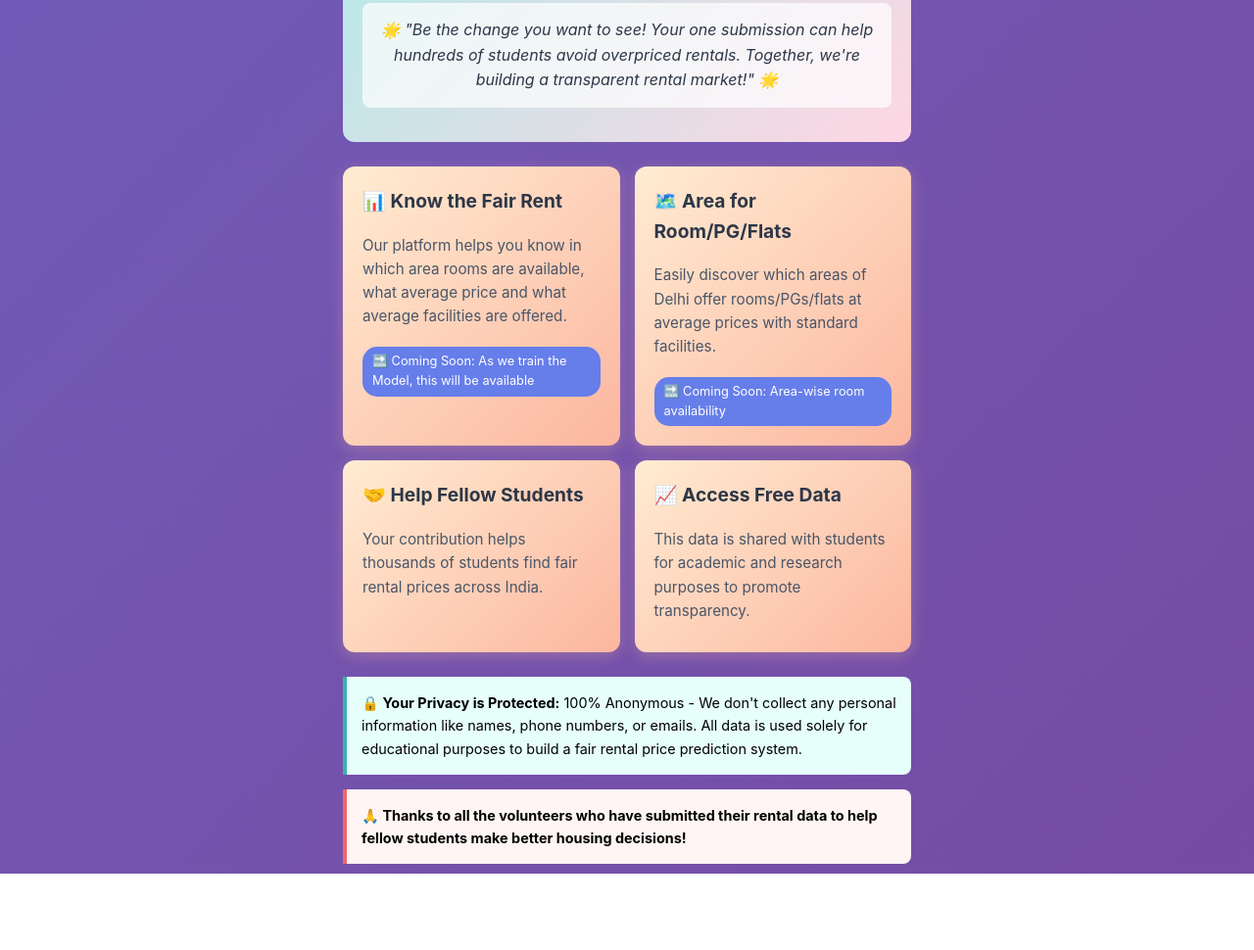
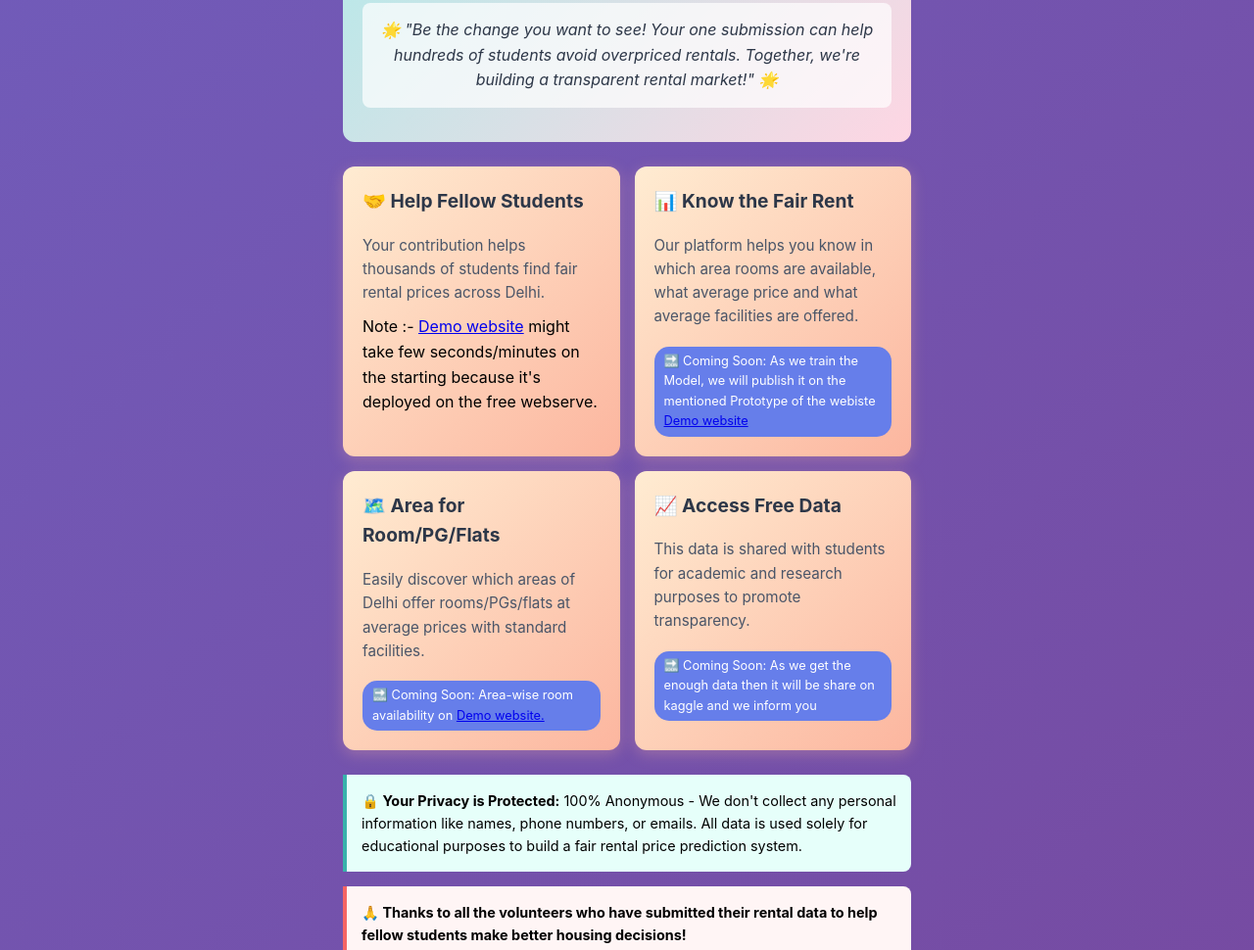
Before and after one commit to rentsurvey/Form, a plain HTML site: page index.html in a window 1280 px wide. Shown: the part 5048-6018 px from the top of the page at 98% size. Before the commit the page ends 5940 px from the top, so only its background shows below. Drawn offline with Linux system fonts and the light colour scheme; no server answers.

Commit message:
Web hyperlink for Demo

```diff
--- a/index.html
+++ b/index.html
@@ -812,27 +812,29 @@
     <!-- Service Sections -->
     <div class="service-sections">
         <div class="service-box">
+            <h3>🤝 Help Fellow Students</h3>
+            <p>Your contribution helps thousands of students find fair rental prices across Delhi.</p>
+            <span class="note"> Note :- <a href="https://rentfair-app.onrender.com">Demo website</a> might take few seconds/minutes on the starting because it's deployed on the free webserve.</span>
+        </div>
+
+        <div class="service-box">
             <h3>📊 Know the Fair Rent</h3>
             <p>Our platform helps you know in which area rooms are available, what average price and what average
                 facilities are offered.</p>
-            <span class="coming-soon">🔜 Coming Soon: As we train the Model, this will be available</span>
+            <span class="coming-soon">🔜 Coming Soon: As we train the Model, we will publish it on the mentioned Prototype of the webiste <a href="https://rentfair-app.onrender.com">Demo website</a></span>
         </div>
 
         <div class="service-box">
             <h3>🗺️ Area for Room/PG/Flats</h3>
             <p>Easily discover which areas of Delhi offer rooms/PGs/flats at average prices with standard facilities.
             </p>
-            <span class="coming-soon">🔜 Coming Soon: Area-wise room availability</span>
-        </div>
-
-        <div class="service-box">
-            <h3>🤝 Help Fellow Students</h3>
-            <p>Your contribution helps thousands of students find fair rental prices across India.</p>
+            <span class="coming-soon">🔜 Coming Soon: Area-wise room availability on <a href="https://rentfair-app.onrender.com">Demo website.</a></span>
         </div>
 
         <div class="service-box">
             <h3>📈 Access Free Data</h3>
             <p>This data is shared with students for academic and research purposes to promote transparency.</p>
+            <span class="coming-soon">🔜 Coming Soon: As we get the enough data then it will be share on kaggle and we inform you</span>
         </div>
     </div>
 
```
